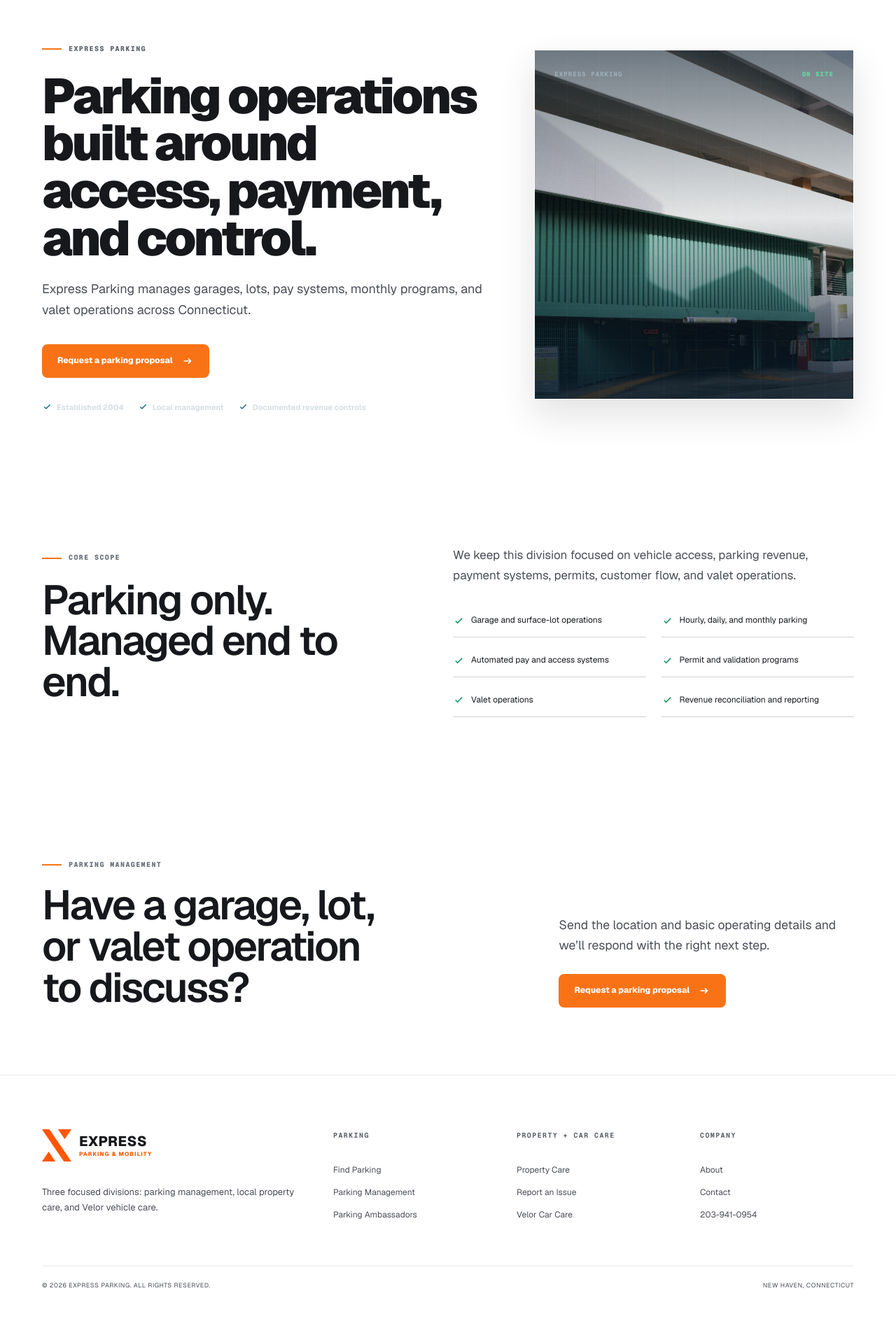
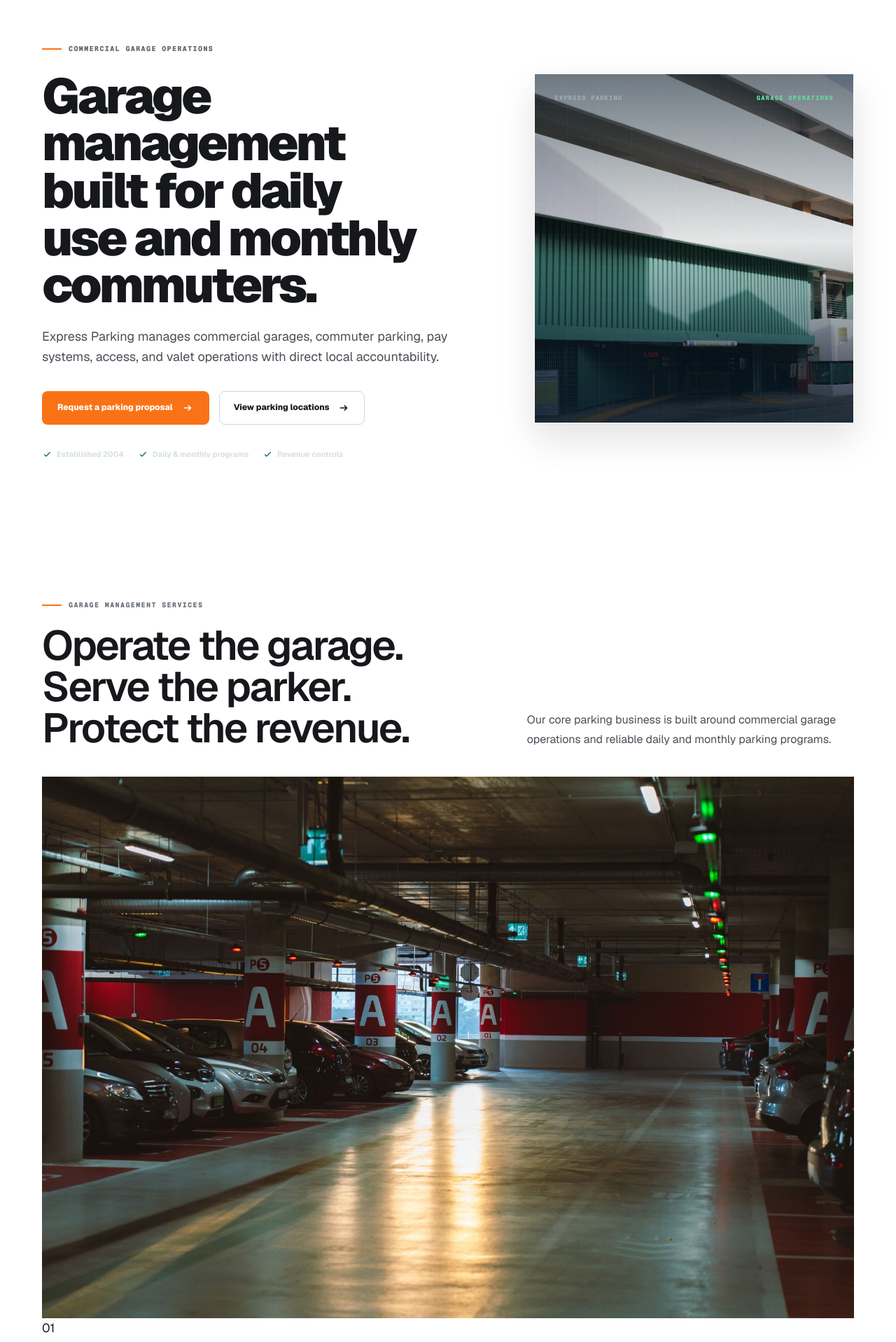
Before and after one commit to expresparking/express-parking-web, a Next.js app: page /parking-management in a window 1280 px wide. Shown: the part 120-2038 px from the top of the page at 70% size. Before the commit the page ends 1985 px from the top, so only its background shows below. Built offline with nearby package versions, Linux system fonts and the light colour scheme.

Commit message:
Highlight garage management services and commuter parking

```diff
--- a/app/parking-management/page.tsx
+++ b/app/parking-management/page.tsx
@@ -3,17 +3,23 @@
 import { ArrowIcon, CheckIcon } from "../ui";
 
 export const metadata: Metadata = {
-  title: "Parking Management in Connecticut",
-  description: "Garage, lot, pay-system, monthly parking, valet, and access operations from Express Parking & Mobility.",
+  title: "Garage & Parking Management in Connecticut",
+  description: "Commercial garage operations, daily and monthly commuter parking, pay systems, valet, and access management from Express Parking & Mobility.",
 };
 
 const capabilities = [
-  "Garage and surface-lot operations",
-  "Hourly, daily, and monthly parking",
+  "Commercial garage operations",
+  "Daily and monthly commuter parking",
   "Automated pay and access systems",
   "Permit and validation programs",
   "Valet operations",
   "Revenue reconciliation and reporting",
+];
+
+const garageServices = [
+  ["Garage Operations", "Daily facility oversight, opening and closing procedures, traffic flow, access control, staffing, and customer support."],
+  ["Daily & Monthly Parking", "Clear transient rates, commuter programs, monthly permits, validations, and tenant parking administration."],
+  ["Payments & Revenue Control", "Pay stations, mobile pay, PARCS, reconciliations, exception review, and documented owner reporting."],
 ];
 
 export default function ParkingLandingPage() {
@@ -21,27 +27,40 @@
     <section className="parking-landing-hero">
       <div className="shell parking-landing-grid">
         <div>
-          <span className="eyebrow light"><span className="eyebrow-line" />Express Parking</span>
-          <h1>Parking operations built around access, payment, and control.</h1>
-          <p>Express Parking manages garages, lots, pay systems, monthly programs, and valet operations across Connecticut.</p>
-          <div className="button-row"><Link className="button button-primary" href="/contact">Request a parking proposal <ArrowIcon /></Link></div>
-          <div className="trust-row parking-trust"><span><CheckIcon />Established 2004</span><span><CheckIcon />Local management</span><span><CheckIcon />Documented revenue controls</span></div>
+          <span className="eyebrow light"><span className="eyebrow-line" />Commercial Garage Operations</span>
+          <h1>Garage management built for daily use and monthly commuters.</h1>
+          <p>Express Parking manages commercial garages, commuter parking, pay systems, access, and valet operations with direct local accountability.</p>
+          <div className="button-row"><Link className="button button-primary" href="/contact">Request a parking proposal <ArrowIcon /></Link><Link className="button button-quiet" href="/find-parking">View parking locations <ArrowIcon /></Link></div>
+          <div className="trust-row parking-trust"><span><CheckIcon />Established 2004</span><span><CheckIcon />Daily &amp; monthly programs</span><span><CheckIcon />Revenue controls</span></div>
         </div>
-        <div className="parking-command parking-command-photo" aria-label="Modern parking garage exterior">
-          <img src="/images/modern-garage-exterior.jpg" alt="Sunlit entrance of a modern multi-level parking garage" />
-          <div className="parking-command-head"><span>EXPRESS PARKING</span><b>ON SITE</b></div>
+        <div className="parking-command parking-command-photo" aria-label="Well-lit commercial parking garage">
+          <img src="/images/modern-garage-exterior.jpg" alt="Well-lit entrance of a modern multi-level commercial parking garage" />
+          <div className="parking-command-head"><span>EXPRESS PARKING</span><b>GARAGE OPERATIONS</b></div>
+        </div>
+      </div>
+    </section>
+
+    <section className="section shell garage-management-highlight">
+      <div className="section-heading split-heading">
+        <div><span className="eyebrow"><span className="eyebrow-line" />Garage Management Services</span><h2>Operate the garage. Serve the parker. Protect the revenue.</h2></div>
+        <p>Our core parking business is built around commercial garage operations and reliable daily and monthly parking programs.</p>
+      </div>
+      <div className="garage-highlight-grid">
+        <div className="garage-highlight-image"><img src="/images/modern-garage-interior.jpg" alt="Bright secure commercial parking garage interior" /></div>
+        <div className="garage-highlight-services">
+          {garageServices.map(([title,copy],index)=><article key={title}><span>0{index+1}</span><h3>{title}</h3><p>{copy}</p></article>)}
         </div>
       </div>
     </section>
 
     <section className="section shell parking-intro" id="capabilities">
       <div><span className="eyebrow"><span className="eyebrow-line" />Core scope</span><h2>Parking only.<br /><em>Managed end to end.</em></h2></div>
-      <div><p>We keep this division focused on vehicle access, parking revenue, payment systems, permits, customer flow, and valet operations.</p><div className="parking-capabilities">{capabilities.map(item => <span key={item}><CheckIcon />{item}</span>)}</div></div>
+      <div><p>This division stays focused on vehicle access, parking revenue, payment systems, permits, customer flow, and valet operations.</p><div className="parking-capabilities">{capabilities.map(item => <span key={item}><CheckIcon />{item}</span>)}</div></div>
     </section>
 
     <section className="section shell cta-panel">
       <div><span className="eyebrow"><span className="eyebrow-line" />Parking management</span><h2>Have a garage, lot, or valet operation to discuss?</h2></div>
-      <div><p>Send the location and basic operating details and we’ll respond with the right next step.</p><Link className="button button-primary" href="/contact">Request a parking proposal <ArrowIcon /></Link></div>
+      <div><p>Send the property type and basic operating details and we’ll respond with the right next step.</p><Link className="button button-primary" href="/contact">Request a parking proposal <ArrowIcon /></Link></div>
     </section>
   </main>;
 }
```
